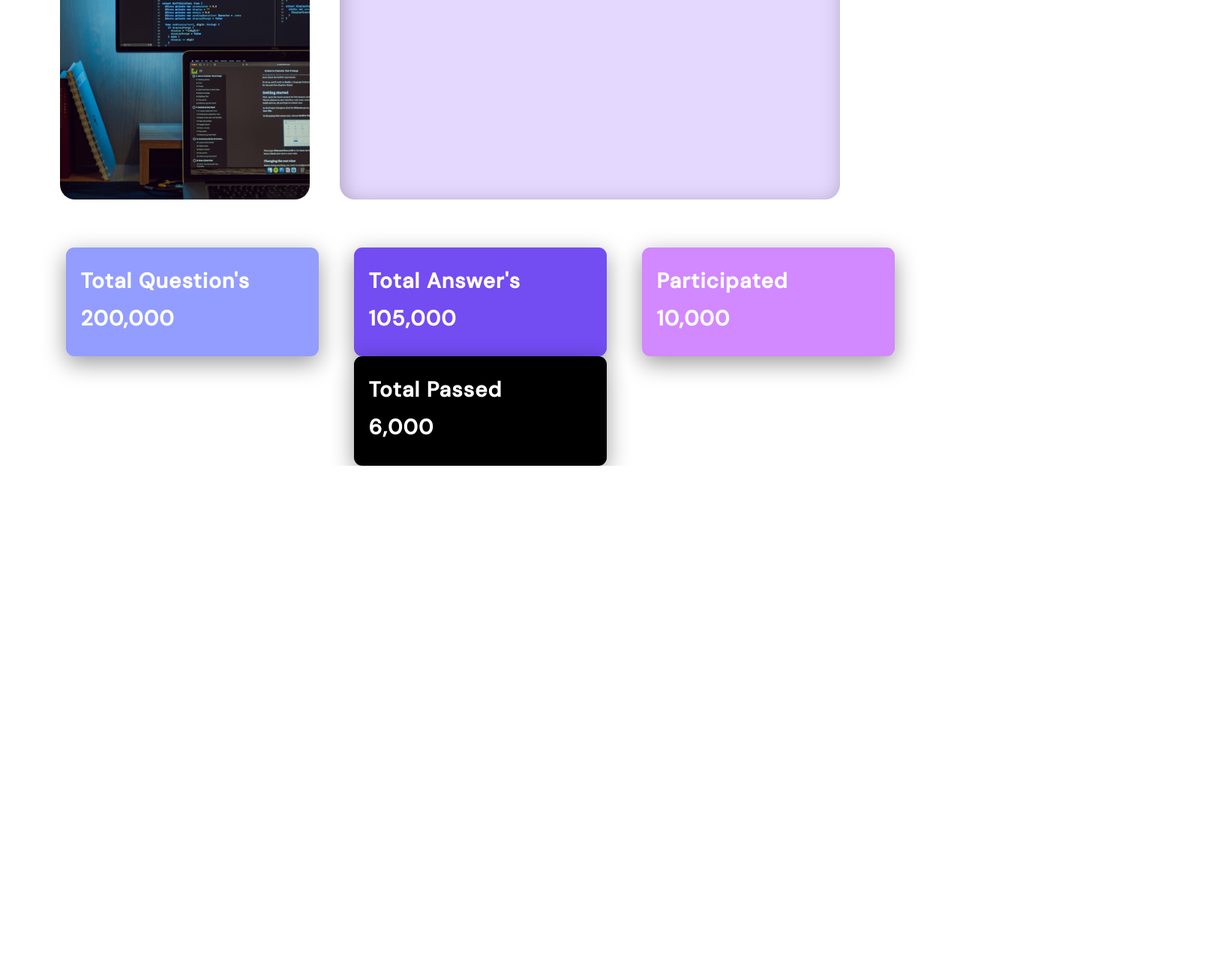
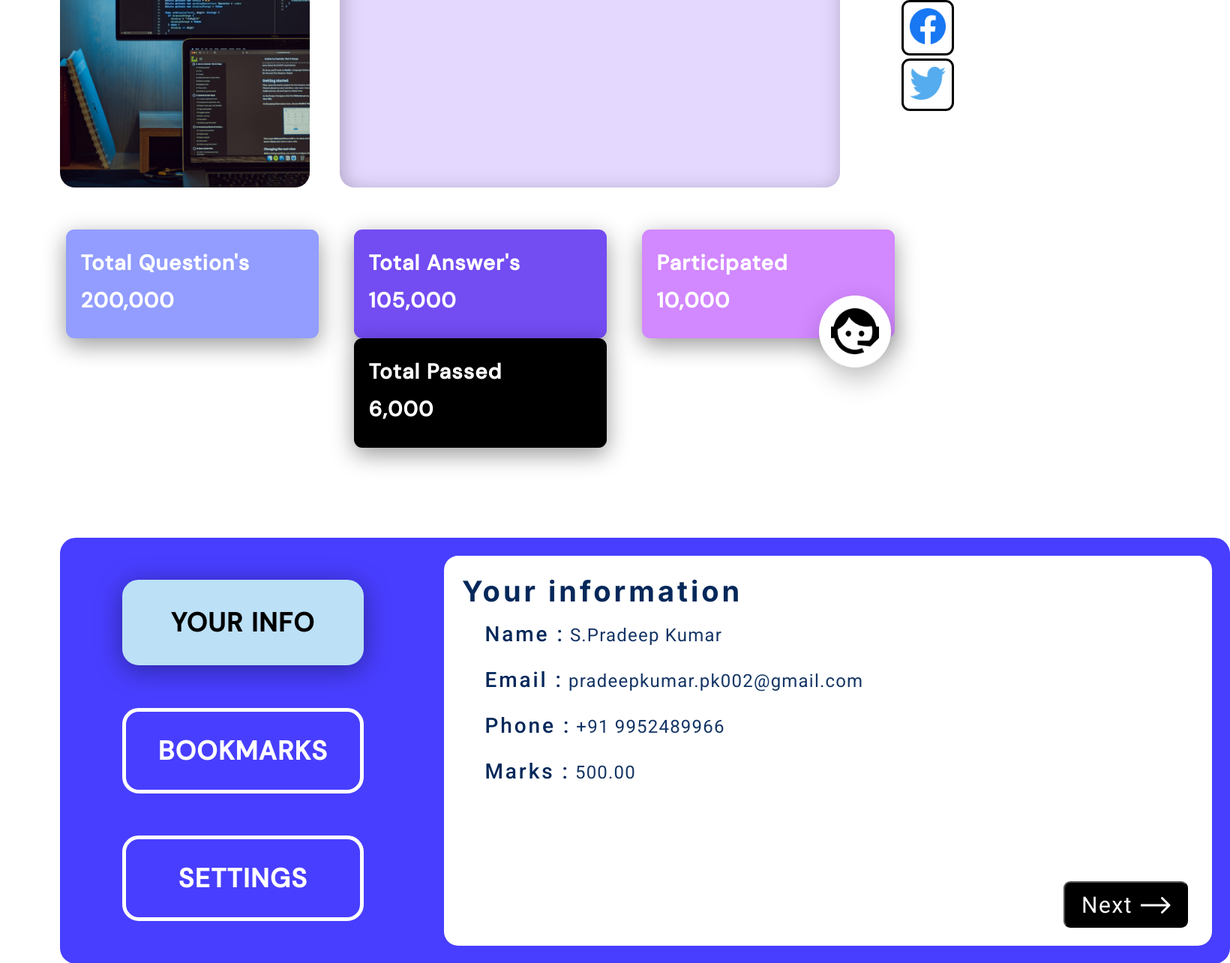
Before and after one commit to Pradeeppk7/cuvetteMicroProject2, a plain HTML site: page index.html in a window 1280 px wide. Shown: the part 294-1578 px from the top of the page at 75% size, 1640 px wide, since content can reach past the window. Before the commit the page ends 915 px from the top, so only its background shows below. Drawn offline with Linux system fonts and the light colour scheme; a web font is replaced by a local one.

Commit message:
fixed social media logo , bot and div info sections

```diff
--- a/index.html
+++ b/index.html
@@ -40,10 +40,26 @@
       </div>
     </div>
     <div class="socialfixed">
-      <div class="colbox1"></div>
-      <div class="colbox2"></div>
-      <div class="colbox3"></div>
+      <div class="colbox1 socialbox"><img src="assets/logos_whatsapp-icon.png" alt=""></div>
+      <div class="colbox2 socialbox"><img src="assets/Vectorface.png" alt=""></div>
+      <div class="colbox3 socialbox"><img src="assets/Vectortwit.png" alt=""></div>
     </div>
-    <div class="bot"></div>
+    <div class="bot"><img id="botimage" src="assets/Vectorbot.png" alt="">
+    </div>
+    <div class="infodash">
+      <div class="sidenav">
+        <div class="yourinfo navbtn"><p>YOUR INFO</p></div>
+        <div class="bookmarks navbtn"><p>BOOKMARKS</p></div>
+        <div class="settings navbtn"><p>SETTINGS</p></div>
+      </div>
+      <div class="infodetails">
+        <h3>Your information</h3><br>
+        <p><span class="boldfonts">Name  :</span> S.Pradeep Kumar<br><br>
+          <span class="boldfonts">Email  :</span>  pradeepkumar.pk002@gmail.com <br><br><span class="boldfonts">
+      Phone  :</span>  +91 9952489966<br><br><span class="boldfonts">
+    Marks  :</span>  500.00</p>
+    <button><img src="assets/next.png" alt=""></button>
+      </div>
+    </div>
   </body>
 </html>
--- a/styles.css
+++ b/styles.css
@@ -1,4 +1,4 @@
-@import url('https://fonts.googleapis.com/css2?family=Acme&family=DM+Sans:ital,wght@0,400;0,500;1,400;1,500&family=Delius+Unicase:wght@400;700&family=Inter:wght@200;300;400;500;600;700;800&family=Lilita+One&display=swap');
+@import url('https://fonts.googleapis.com/css2?family=Acme&family=DM+Sans:ital,wght@0,400;0,500;1,400;1,500&family=Delius+Unicase:wght@400;700&family=Inter:wght@200;300;400;500;600;700;800&family=Lilita+One&family=Roboto:wght@100;400;500;700&display=swap');
 * {
   margin: 0;
   padding: 0;
@@ -15,6 +15,7 @@
   justify-content: space-around;
   position: fixed;
   width: 100vw;
+  z-index: 999;
 }
 .logo h1 {
   font-family: 'Delius Unicase';
@@ -23,6 +24,7 @@
   font-size: 61.43px;
   line-height: 79px;
   color: #ffffff;
+  margin-top: 1vh;
   width: 215px;
   height: 63px;
 }
@@ -81,14 +83,11 @@
   }
 }
 
-.homepage {
-  height: vh;
-}
 .dash {
   display: flex;
   position: absolute;
   width: 100vw;
-  margin-top: 10vh;
+  margin-top: 8vh;
 }
 .homeimage {
   background-image: url('assets/homeimage.png');
@@ -125,20 +124,18 @@
     color: #6f7373;
   }
 }
-.stats{
+.stats {
   display: flex;
   position: relative;
-  top:78vh;
+  top: 75vh;
   justify-content: space-around;
   margin: 0 8vh 0 8vh;
 
-    & .boxy{
-      & p{
-        padding: 2.5vh;
-      }
+  & .boxy {
+    & p {
+      padding: 2.5vh;
     }
-
-
+  }
 }
 .box1 {
   background: #929dff;
@@ -158,7 +155,7 @@
   color: #ffffff;
 }
 .box2 {
-  background: #734CF2;
+  background: #734cf2;
   box-shadow: 0px 9px 31px rgba(0, 0, 0, 0.4);
   border-radius: 11px;
   width: 337px;
@@ -174,8 +171,8 @@
 
   color: #ffffff;
 }
-.box3{
-  background:  #D288FF;
+.box3 {
+  background: #d288ff;
   box-shadow: 0px 9px 31px rgba(0, 0, 0, 0.4);
   border-radius: 11px;
   width: 337px;
@@ -208,3 +205,166 @@
 
   color: #ffffff;
 }
+
+.socialfixed {
+  display: flex;
+  z-index: 1;
+  flex-direction: column;
+  position: fixed;
+  right: 1vh;
+  top: 27vh;
+  & img {
+    height: 6vh;
+    width: 6vh;
+  }
+  & .socialbox {
+    background: #ffffff;
+    border: 3px solid #000000;
+    border-radius: 11px;
+    margin-bottom: 0.5vh;
+    padding: 1vh;
+  }
+}
+.colbox3 img {
+  height: 5.5vh;
+}
+.homepage {
+  z-index: -1;
+  position: relative;
+}
+.bot {
+  border-radius: 100%;
+  right: 11.5vh;
+  top: 86vh;
+  position: fixed;
+  background-color: #ffffff;
+  height: 12vh;
+  width: 12vh;
+  display: flex;
+  align-items: center;
+  box-shadow: 4px 15px 35px rgba(0, 0, 0, 0.25);
+}
+#botimage {
+  height: 7.8vh;
+  width: 8vh;
+  margin: auto;
+  padding: auto;
+}
+
+.infodash {
+  display: flex;
+  flex-direction: row;
+  height: 71vh;
+  width: 195vh;
+  background-color: #483eff;
+  position: relative;
+  top: 90vh;
+  left: 10vh;
+  margin-bottom: 100vh;
+  z-index: -1;
+  border-radius: 21px;
+}
+
+.sidenav {
+  display: flex;
+  flex-direction: column;
+  flex: 1;
+  justify-content: space-evenly;
+  align-items: center;
+}
+.infodetails {
+  flex: 2;
+  margin: 3vh;
+  position: relative;
+  padding: 3vh;
+  background-color: #ffffff;
+  border-radius: 19px;
+  & button {
+    background: #000000;
+    border-radius: 9px;
+    position: absolute;
+    right: 4vh;
+    bottom: 3vh;
+    height: 7.8vh;
+    width: 20.7vh;
+  }
+  & h3 {
+    font-family: 'Inter';
+    font-style: normal;
+    font-weight: 700;
+    font-size: 38px;
+    line-height: 46px;
+    letter-spacing: 0.105em;
+    color: #04285a;
+  }
+  & p {
+    font-family: 'Roboto';
+    font-style: normal;
+    font-weight: 400;
+    font-size: 24px;
+    line-height: 28px;
+    letter-spacing: 0.05em;
+    padding-left: 3.8vh;
+    color: #143565;
+  }
+  & span {
+    font-family: 'Roboto';
+    font-style: normal;
+    font-weight: 500;
+    font-size: 28px;
+    line-height: 33px;
+    letter-spacing: 0.105em;
+
+    color: #04285a;
+  }
+}
+
+.navbtn {
+  height: 13vh;
+  width: 39vh;
+  border-radius: 22px;
+  display: flex;
+  align-items: center;
+  justify-content: center;
+}
+
+.yourinfo {
+  background: #bce0f6;
+  box-shadow: 0px 6px 35px rgba(0, 0, 0, 0.39);
+  font-family: 'DM Sans';
+  font-style: normal;
+  font-weight: 700;
+  font-size: 35px;
+  line-height: 178.7%;
+  border: 5px solid #bce0f6;
+  /* or 63px */
+  letter-spacing: 0.04em;
+  color: #000000;
+}
+
+.bookmarks {
+  font-family: 'DM Sans';
+  font-style: normal;
+  font-weight: 700;
+  font-size: 35px;
+  line-height: 178.7%;
+  /* or 63px */
+
+  letter-spacing: 0.04em;
+  border: 5px solid #ffffff;
+  border-radius: 22px;
+  color: #ffffff;
+}
+.settings {
+  font-family: 'DM Sans';
+  font-style: normal;
+  font-weight: 700;
+  font-size: 35px;
+  line-height: 178.7%;
+  /* or 63px */
+
+  letter-spacing: 0.04em;
+  border: 5px solid #ffffff;
+  border-radius: 22px;
+  color: #ffffff;
+}
```
Also changed, not shown: assets/Vectorbot.png (added), assets/next.png (added).
